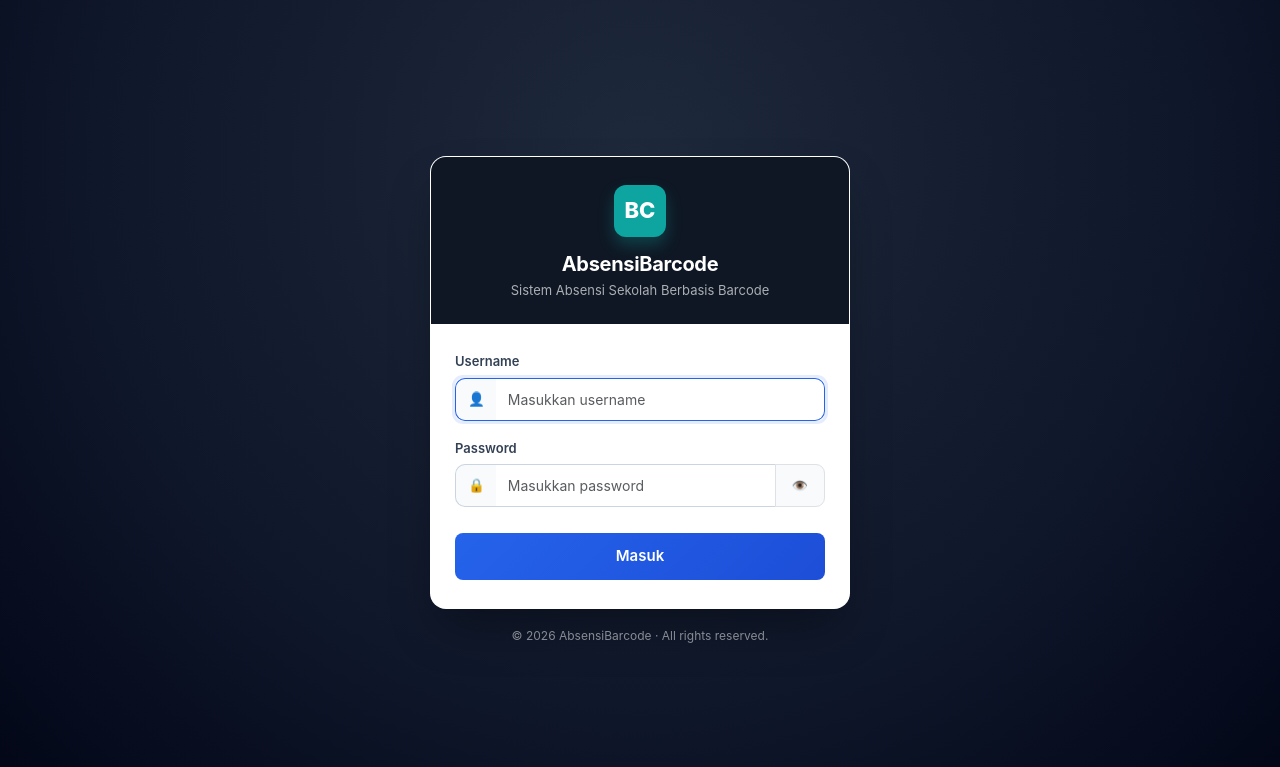
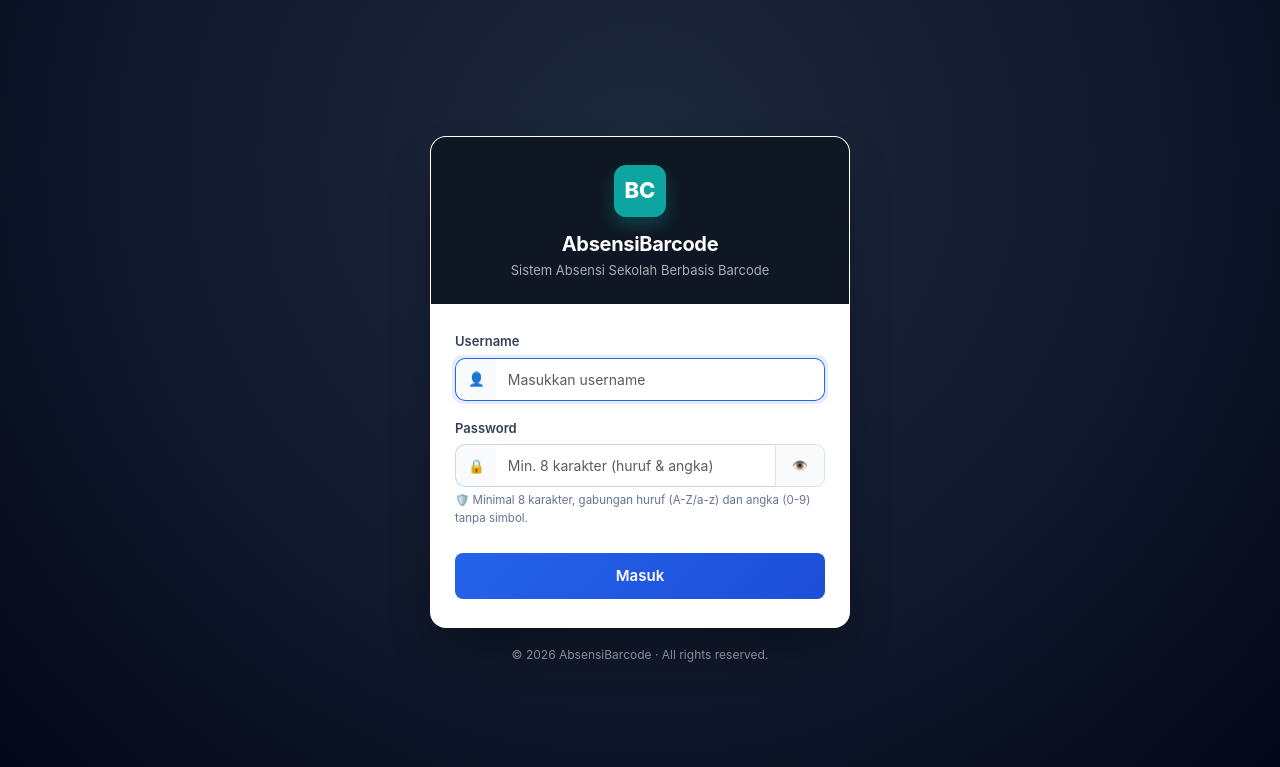
Before and after one commit to Aldy-git/absensi_barcode, a PHP site: page /login.php in a window 1280 px wide. Shown: the top 767 px of the page. Run offline with PHP 8.4, Linux system fonts and the light colour scheme.

Commit message:
password8char

```diff
--- a/config/config.php
+++ b/config/config.php
@@ -474,3 +474,34 @@ function syncNationalHolidays($conn, $year = null) {
 
     return $inserted;
 }
+
+
+
+/**
+ * Validasi Kebijakan Password:
+ * - Minimal 8 karakter
+ * - Hanya gabungan huruf (a-z, A-Z) dan angka (0-9)
+ * - Harus mengandung setidaknya 1 huruf dan 1 angka
+ * - Tidak boleh mengandung simbol, spasi, atau karakter khusus lainnya
+ *
+ * @param string $password
+ * @return array [bool $isValid, string $errorMessage]
+ */
+function validatePasswordPolicy($password) {
+    if (strlen($password) < 8) {
+        return [false, "Password harus memiliki panjang minimal 8 karakter."];
+    }
+    // Cek apakah ada karakter di luar huruf dan angka (seperti simbol, spasi, dll)
+    if (!preg_match("/^[a-zA-Z0-9]+$/", $password)) {
+        return [false, "Password tidak valid. Password hanya boleh berupa gabungan huruf (A-Z, a-z) dan angka (0-9) tanpa simbol atau spasi."];
+    }
+    // Cek apakah mengandung setidaknya 1 huruf
+    if (!preg_match("/[a-zA-Z]/", $password)) {
+        return [false, "Password harus mengandung kombinasi huruf (A-Z/a-z) dan angka (0-9)."];
+    }
+    // Cek apakah mengandung setidaknya 1 angka
+    if (!preg_match("/[0-9]/", $password)) {
+        return [false, "Password harus mengandung kombinasi huruf (A-Z/a-z) dan angka (0-9)."];
+    }
+    return [true, ""];
+}
--- a/login.php
+++ b/login.php
@@ -30,6 +30,11 @@ if ($_SERVER['REQUEST_METHOD'] === 'POST') {
     $storedPassword = $user['password'] ?? '';
     $isValidPassword = false;
 
+    // Validasi aturan password: min 8 karakter, huruf A-Z/a-z dan angka 0-9, tanpa simbol/spasi
+    [$isPolicyValid, $policyError] = validatePasswordPolicy($password);
+    if (!$isPolicyValid) {
+      $error = $policyError;
+    } else {
       if ($user) {
         $isValidPassword = password_verify($password, $storedPassword)
           || strcasecmp(md5($password), $storedPassword) === 0
@@ -44,6 +49,7 @@ if ($_SERVER['REQUEST_METHOD'] === 'POST') {
         exit;
       } else {
         $error = 'Username atau password yang Anda masukkan salah.';
+      }
     }
   }
 }
@@ -215,10 +221,14 @@ if ($_SERVER['REQUEST_METHOD'] === 'POST') {
             <label for="passwordInput">Password</label>
             <div class="input-group">
               <span class="input-group-text">🔒</span>
-              <input type="password" name="password" id="passwordInput" class="form-control" placeholder="Masukkan password" required>
+              <input type="password" name="password" id="passwordInput" class="form-control" placeholder="Min. 8 karakter (huruf & angka)" required autocomplete="current-password">
               <button class="btn btn-outline-secondary" type="button" id="btnTogglePassword" style="border-color: #dee2e6; background: #f8fafc; font-size: 13px" title="Lihat Password">
                 👁️
               </button>
+            </div>
+            <div id="passwordPolicyFeedback" style="font-size: 11.5px; margin-top: 6px; display: none; line-height: 1.3;"></div>
+            <div class="form-text" style="font-size: 11.5px; color: #64748b; margin-top: 5px;">
+              🛡️ Minimal 8 karakter, gabungan huruf (A-Z/a-z) dan angka (0-9) tanpa simbol.
             </div>
           </div>
 
@@ -237,6 +247,9 @@ if ($_SERVER['REQUEST_METHOD'] === 'POST') {
     // Toggle Password Visibility
     const btnToggle = document.getElementById('btnTogglePassword');
     const pwdInput = document.getElementById('passwordInput');
+    const feedback = document.getElementById('passwordPolicyFeedback');
+    const form = document.getElementById('loginForm');
+
     if (btnToggle && pwdInput) {
       btnToggle.addEventListener('click', function() {
         if (pwdInput.type === 'password') {
@@ -248,6 +261,49 @@ if ($_SERVER['REQUEST_METHOD'] === 'POST') {
         }
       });
     }
+
+    // Real-time Validation for Password Policy
+    function validatePasswordInput(val) {
+      if (!val) return { valid: false, msg: '' };
+      if (/[^a-zA-Z0-9]/.test(val)) {
+        return { valid: false, msg: '❌ Password tidak valid: Mengandung simbol atau spasi. Hanya huruf (A-Z, a-z) dan angka (0-9) yang diperbolehkan.' };
+      }
+      if (val.length < 8) {
+        return { valid: false, msg: '⚠️ Panjang password saat ini ' + val.length + ' karakter (minimal 8 karakter).' };
+      }
+      if (!/[a-zA-Z]/.test(val) || !/[0-9]/.test(val)) {
+        return { valid: false, msg: '⚠️ Password harus mengandung gabungan huruf (A-Z/a-z) dan angka (0-9).' };
+      }
+      return { valid: true, msg: '✅ Format password valid.' };
+    }
+
+    if (pwdInput && feedback) {
+      pwdInput.addEventListener('input', function() {
+        const val = this.value;
+        if (!val) {
+          feedback.style.display = 'none';
+          return;
+        }
+        const res = validatePasswordInput(val);
+        feedback.style.display = 'block';
+        feedback.textContent = res.msg;
+        feedback.style.color = res.valid ? '#16a34a' : (/[^a-zA-Z0-9]/.test(val) ? '#dc2626' : '#d97706');
+      });
+    }
+
+    if (form && pwdInput) {
+      form.addEventListener('submit', function(e) {
+        const val = pwdInput.value;
+        const res = validatePasswordInput(val);
+        if (!res.valid) {
+          e.preventDefault();
+          feedback.style.display = 'block';
+          feedback.textContent = res.msg;
+          feedback.style.color = '#dc2626';
+          pwdInput.focus();
+        }
+      });
+    }
   </script>
 </body>
 
```
Also changed, not shown: users/edit.php (+22 -12 lines), users/index.php (+8 -1 lines). Lines whose indentation alone changed are shown as unchanged.
